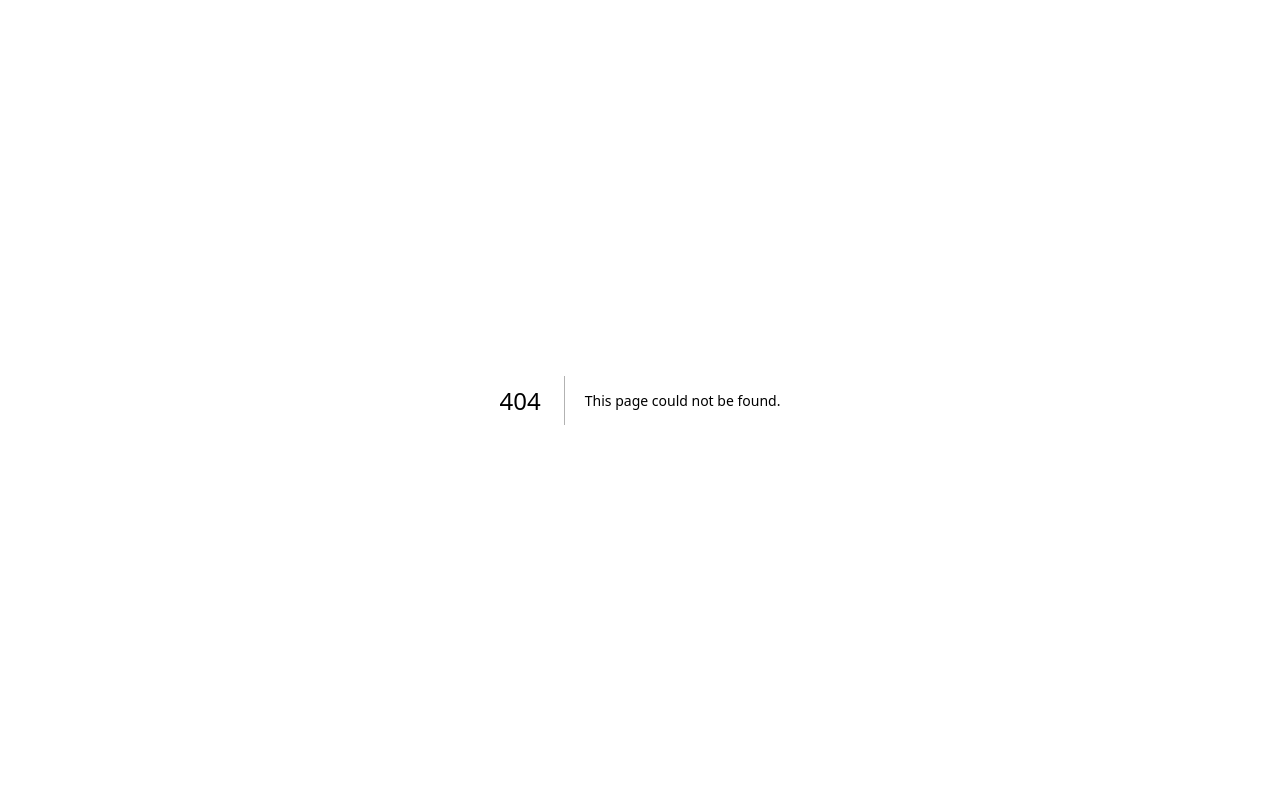
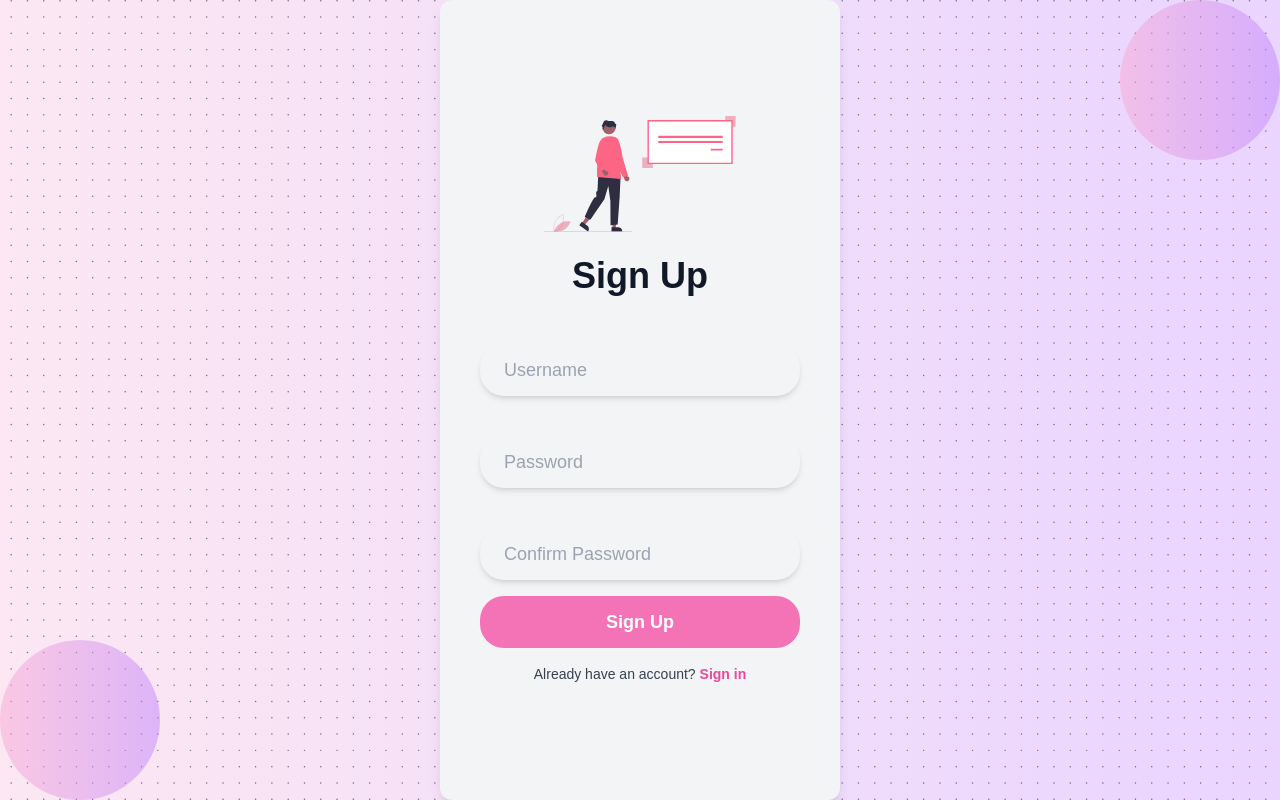
Before and after one commit to isaiasegonzalez/Volunteer-Application, a Next.js app in the folder client/: page /signup in a window 1280 px wide. Before the commit this address had no page. Built offline with nearby package versions, Linux system fonts and the light colour scheme.

Commit message:
Created Sign In and Sign Up Pages
Designed the pages for logging in and registering an account

```diff
--- /dev/null
+++ b/client/app/signin/page.tsx
@@ -0,0 +1,96 @@
+import React from "react";
+
+const BackgroundImage: React.FC = () => {
+  return (
+    <img
+      loading="lazy"
+      src="/Dot Grid.svg"
+      className="object-cover absolute inset-0 size-full"
+      alt="Background"
+    />
+  );
+};
+
+const Bubble: React.FC<{ position: string }> = ({ position }) => {
+  return (
+    <div
+      className={`absolute ${position} w-40 h-40 bg-gradient-to-r from-pink-300 to-purple-400 rounded-full opacity-50`}
+    ></div>
+  );
+};
+
+const SignInIllustration: React.FC = () => {
+  return (
+    <img
+      loading="lazy"
+      src="/Sign in:up Graphic.svg"
+      className="object-contain w-48 mb-6"
+      alt="Sign In illustration"
+    />
+  );
+};
+
+interface InputFieldProps {
+  label: string;
+  id: string;
+  type?: string;
+}
+
+const InputField: React.FC<InputFieldProps> = ({
+  label,
+  id,
+  type = "text",
+}) => {
+  return (
+    <div className="box-border flex relative flex-col shrink-0 mt-6">
+      <label htmlFor={id} className="sr-only">
+        {label}
+      </label>
+      <input
+        type={type}
+        id={id}
+        placeholder={label}
+        className="px-6 py-3 w-full text-lg font-medium rounded-3xl bg-gray-100 shadow-md text-gray-700"
+        aria-label={label}
+      />
+    </div>
+  );
+};
+
+const SignInForm: React.FC = () => {
+  return (
+    <div className="flex flex-col items-center justify-center h-screen bg-gray-100 p-6 text-gray-800 rounded-xl shadow-lg w-[400px] relative">
+      <SignInIllustration />
+      <div className="text-4xl font-bold mb-6 text-gray-900">Sign In</div>
+      <form className="flex flex-col gap-4 w-80">
+        <InputField label="Username" id="signin-username" />
+        <InputField label="Password" id="signin-password" type="password" />
+        <button className="px-6 py-3 text-lg font-semibold text-white bg-pink-400 rounded-3xl hover:bg-pink-500">
+          Login
+        </button>
+      </form>
+      <div className="mt-4 text-gray-700 text-sm">
+        Don't have an account?{" "}
+        <a
+          href="/signup"
+          className="text-pink-500 font-semibold hover:underline"
+        >
+          Create one
+        </a>
+      </div>
+    </div>
+  );
+};
+
+const SignInPage: React.FC = () => {
+  return (
+    <div className="relative flex items-center justify-center min-h-screen bg-gradient-to-r from-pink-100 to-purple-200">
+      <BackgroundImage />
+      <Bubble position="top-0 right-0" />
+      <Bubble position="bottom-0 left-0" />
+      <SignInForm />
+    </div>
+  );
+};
+
+export default SignInPage;
--- /dev/null
+++ b/client/app/signup/page.tsx
@@ -0,0 +1,101 @@
+import React from "react";
+
+const BackgroundImage: React.FC = () => {
+  return (
+    <img
+      loading="lazy"
+      src="/Dot Grid.svg"
+      className="object-cover absolute inset-0 size-full"
+      alt="Background"
+    />
+  );
+};
+
+const Bubble: React.FC<{ position: string }> = ({ position }) => {
+  return (
+    <div
+      className={`absolute ${position} w-40 h-40 bg-gradient-to-r from-pink-300 to-purple-400 rounded-full opacity-50`}
+    ></div>
+  );
+};
+
+const SignUpIllustration: React.FC = () => {
+  return (
+    <img
+      loading="lazy"
+      src="/Sign in:up Graphic.svg"
+      className="object-contain w-48 mb-6"
+      alt="Sign Up illustration"
+    />
+  );
+};
+
+interface InputFieldProps {
+  label: string;
+  id: string;
+  type?: string;
+}
+
+const InputField: React.FC<InputFieldProps> = ({
+  label,
+  id,
+  type = "text",
+}) => {
+  return (
+    <div className="box-border flex relative flex-col shrink-0 mt-6">
+      <label htmlFor={id} className="sr-only">
+        {label}
+      </label>
+      <input
+        type={type}
+        id={id}
+        placeholder={label}
+        className="px-6 py-3 w-full text-lg font-medium rounded-3xl bg-gray-100 shadow-md text-gray-700"
+        aria-label={label}
+      />
+    </div>
+  );
+};
+
+const SignUpForm: React.FC = () => {
+  return (
+    <div className="flex flex-col items-center justify-center h-screen bg-gray-100 p-6 text-gray-800 rounded-xl shadow-lg w-[400px] relative">
+      <SignUpIllustration />
+      <div className="text-4xl font-bold mb-6 text-gray-900">Sign Up</div>
+      <form className="flex flex-col gap-4 w-80">
+        <InputField label="Username" id="signup-username" />
+        <InputField label="Password" id="signup-password" type="password" />
+        <InputField
+          label="Confirm Password"
+          id="signup-confirm-password"
+          type="password"
+        />
+        <button className="px-6 py-3 text-lg font-semibold text-white bg-pink-400 rounded-3xl hover:bg-pink-500">
+          Sign Up
+        </button>
+      </form>
+      <div className="mt-4 text-gray-700 text-sm">
+        Already have an account?{" "}
+        <a
+          href="/signin"
+          className="text-pink-500 font-semibold hover:underline"
+        >
+          Sign in
+        </a>
+      </div>
+    </div>
+  );
+};
+
+const SignUpPage: React.FC = () => {
+  return (
+    <div className="relative flex items-center justify-center min-h-screen bg-gradient-to-r from-pink-100 to-purple-200">
+      <BackgroundImage />
+      <Bubble position="top-0 right-0" />
+      <Bubble position="bottom-0 left-0" />
+      <SignUpForm />
+    </div>
+  );
+};
+
+export default SignUpPage;
```
Also changed, not shown: client/public/Dot Grid.svg (added), client/public/Sign in:up Graphic.svg (added).
